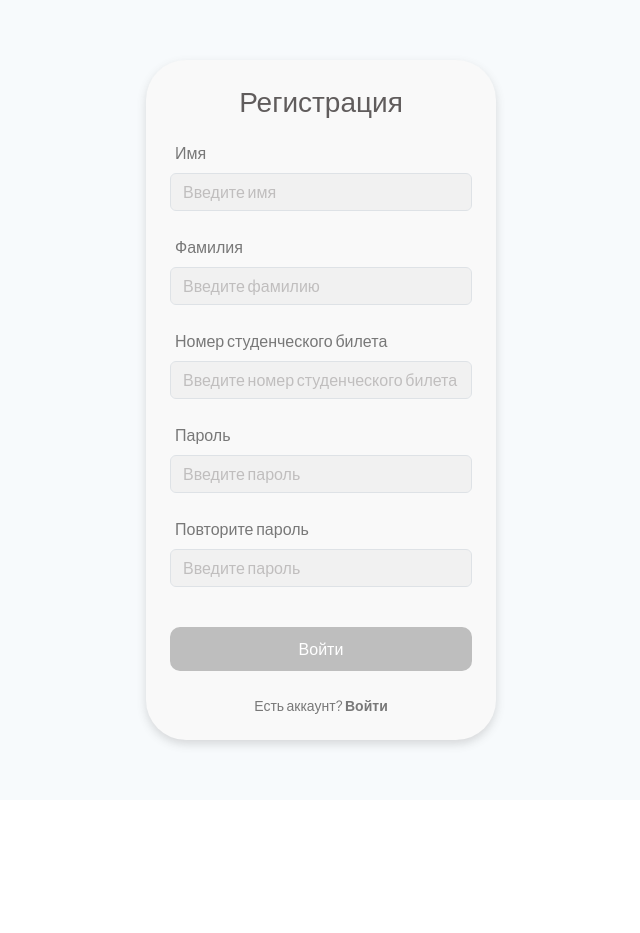
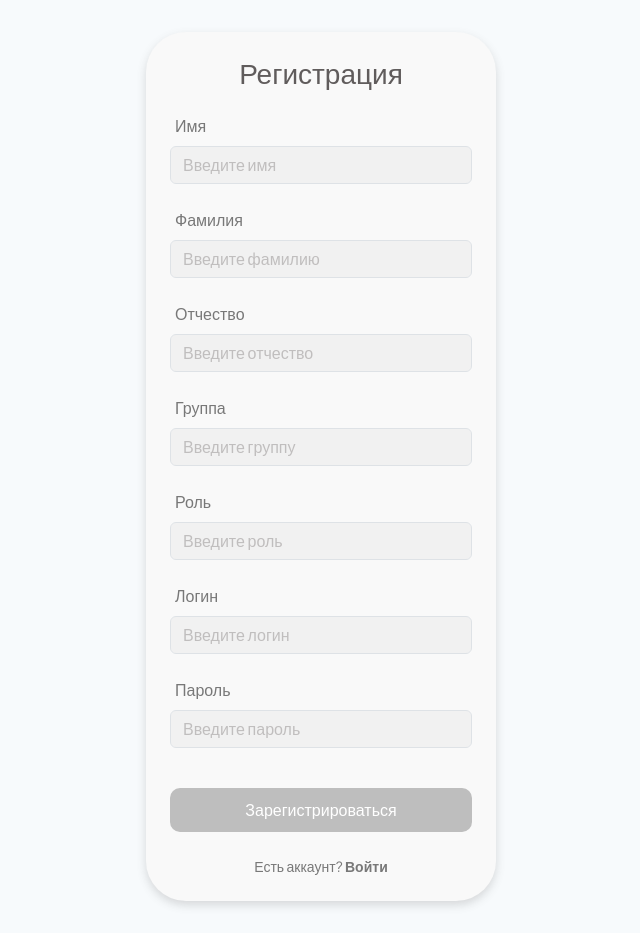
Before and after one commit to Showcase-of-projects/frontend, a React (Vite) app: page /signUp in a window 1280 px wide. Shown: the whole page, without its empty margins (319-959 px from the left). Before the commit the page ends 800 px from the top, so only its background shows below. Built offline with nearby package versions, Linux system fonts and the light colour scheme.

Commit message:
feat: add registration and authorization

```diff
--- a/package.json
+++ b/package.json
@@ -21,6 +21,7 @@
     "react-bootstrap": "^2.10.9",
     "react-bootstrap-icons": "^1.11.5",
     "react-dom": "^18.3.1",
+    "react-hook-form": "^7.55.0",
     "react-redux": "^9.2.0",
     "react-router-dom": "^7.3.0"
   },
--- a/src/App.jsx
+++ b/src/App.jsx
@@ -5,6 +5,7 @@ import { createBrowserRouter, RouterProvider } from "react-router-dom";
 import LoginPage from './page/LoginPage';
 import SignUpPage from './page/SignUpPage';
 import TopicPage from "./page/TopicPage";
+
 
 const router = createBrowserRouter([
   {
--- a/src/axiosInstance.js
+++ b/src/axiosInstance.js
@@ -1,11 +1,35 @@
-import axios from 'axios';
+import axios from "axios";
 
 const api = axios.create({
-    baseURL: 'http://localhost:8080',
-    timeout: 5000,
-    headers: {
-      'Content-Type': 'application/json',
-    },
-  });
+  baseURL: "http://localhost:8080",
+  timeout: 5000,
+  headers: {
+    "Content-Type": "application/json",
+  },
+});
+
+
+api.interceptors.request.use((config) => {
+  if(localStorage.getItem("token")) {
+    config.headers.Authorization = `Bearer ${localStorage.getItem("token")}`;
+  }
+  return config;
+});
+
+api.interceptors.response.use(
+  (response) => {
+    console.log("hi from success axios");
+    return response;
+  },
+  (error) => {
+    console.log("axios error:", error.message);
+    if (error.response && error.response.status === 401) {
+      localStorage.removeItem("token");
+      window.location.href = "/login";
+    }
+    throw error;
+  }
+);
+
 
 export default api;
--- a/src/css/auth.css
+++ b/src/css/auth.css
@@ -1,4 +1,16 @@
 .login-container {
+  display: flex;
+  justify-content: center;
+  align-items: flex-start;
+  min-height: 100vh;
+  background-color: #F7FAFC;
+  font-family: 'Plus Jakarta Sans', sans-serif;
+  width: 100%;
+  margin: 0;
+  padding: 2rem 1rem;
+}
+
+.auth-container {
     display: flex;
     justify-content: center;
     align-items: center;
@@ -8,10 +20,19 @@
     width: 100%;
     margin: 0;
     padding: 0;
+}
+
+  .auth-card{
+    width: 350px;
+    background-color: #F9F9F9;
+    border-radius: 40px;
+    padding: 1.5rem;
+    box-shadow: 0px 4px 10px rgba(82, 80, 80, 0.2);
   }
 
   .login-card {
-    width: 350px;
+    width: 100%;
+    max-width: 350px;
     background-color: #F9F9F9;
     border-radius: 40px;
     padding: 1.5rem;
--- a/src/page/LoginPage.jsx
+++ b/src/page/LoginPage.jsx
@@ -1,41 +1,75 @@
 import React from "react";
-import { Link } from "react-router-dom";
+import { Link, Navigate } from "react-router-dom";
+import { useDispatch } from "react-redux";
+import { login } from "../redux/slices/auth";
+import { useForm } from "react-hook-form";
 import "../css/auth.css";
 
 const LoginPage = () => {
+  const {
+    register,
+    handleSubmit,
+    formState: { errors, isValid },
+  } = useForm({ mode: "all" });
+  const dispatch = useDispatch();
+  const [redirect, setRedirect] = React.useState(false);
+
+  const onSubmit = async (data) => {
+    const response = await dispatch(login(data));
+
+    if (!response.payload) {
+      return alert("Не удалось войти");
+    }
+
+    if ("token" in response.payload.data) {
+      localStorage.setItem("token", response.payload.data.token);
+    }
+
+    setRedirect(true);
+  };
+
+  if (redirect) {
+    return <Navigate to="/" />;
+  }
+
   return (
-      <div className="login-container">
-        <div className="login-card">
+    <div className="auth-container">
+      <div className="auth-card">
         <h3 className="login-title">Вход</h3>
-          <form>
+        <form onSubmit={handleSubmit(onSubmit)}>
         <div className="form-group">
-              <label className="form-label">
-                Номер студенческого билета
-              </label>
+            <label className="form-label">Логин</label>
             <input
               type="text"
-                className="form-control login-input"
-                placeholder="Введите номер студенческого билета"
-                required
+              className={`form-control login-input ${
+                errors.login ? "input-error" : ""
+              }`}
+              placeholder="Введите логин"
+              {...register("login", { required: "Обязательное поле" })}
             />
+            {errors.login && <p className="error">{errors.login.message}</p>}
           </div>
 
           <div className="form-group">
-              <label className="form-label">
-                Пароль
-              </label>
+            <label className="form-label">Пароль</label>
             <input
               type="password"
-                className="form-control login-input"
+              className={`form-control login-input ${
+                errors.password ? "input-error" : ""
+              }`}
               placeholder="Введите пароль"
-                required
+              {...register("password", { required: "Обязательное поле" })}
             />
+            {errors.password && (
+              <p className="error">{errors.password.message}</p>
+            )}
           </div>
 
-            <button type="submit" className="login-button">
+          <button type="submit" className="login-button" disabled={!isValid}>
             Войти
           </button>
         </form>
+
         <div className="login-footer">
           <span>Нет аккаунта? </span>
           <Link to="/signup" className="login-link">
--- a/src/page/SignUpPage.jsx
+++ b/src/page/SignUpPage.jsx
@@ -1,70 +1,155 @@
 import React from "react";
-import { Link } from "react-router-dom";
+import { Link, Navigate } from "react-router-dom";
+import { useDispatch } from "react-redux";
+import { signup } from "../redux/slices/auth";
+import { useForm } from "react-hook-form";
 import "../css/auth.css";
+
 const SignUpPage = () => {
+  const {
+    register,
+    handleSubmit,
+    formState: { errors, isValid },
+  } = useForm({ mode: "onChange" });
+  const dispatch = useDispatch();
+  const [redirect, setRedirect] = React.useState(false);
+
+  const onSubmit = async (data) => {
+    const response = await dispatch(signup(data));
+
+    if (!response.payload) {
+      return alert("Не удалось зарегистрироваться");
+    }
+
+    if ("token" in response.payload.data) {
+      localStorage.setItem("token", response.payload.data.token);
+    }
+
+    setRedirect(true);
+  };
+
+  if (redirect) {
+    return <Navigate to="/" />;
+  }
+
   return (
     <div className="login-container">
       <div className="login-card">
         <h3 className="login-title">Регистрация</h3>
-        <form>
+        <form onSubmit={handleSubmit(onSubmit)}>
           <div className="form-group">
             <label className="form-label">Имя</label>
             <input
               type="text"
-              className="form-control login-input"
+              className={`form-control login-input ${
+                errors.name ? "input-error" : ""
+              }`}
               placeholder="Введите имя"
-              required
+              {...register("name", { required: "Обязательное поле" })}
             />
+            {errors.name && <p className="error">{errors.name.message}</p>}
           </div>
 
           <div className="form-group">
             <label className="form-label">Фамилия</label>
             <input
               type="text"
-              className="form-control login-input"
+              className={`form-control login-input ${
+                errors.surname ? "input-error" : ""
+              }`}
               placeholder="Введите фамилию"
-              required
+              {...register("surname", { required: "Обязательное поле" })}
             />
+            {errors.surname && (
+              <p className="error">{errors.surname.message}</p>
+            )}
           </div>
 
           <div className="form-group">
-            <label className="form-label">Номер студенческого билета</label>
+            <label className="form-label">Отчество</label>
             <input
               type="text"
-              className="form-control login-input"
-              placeholder="Введите номер студенческого билета"
-              required
+              className={`form-control login-input ${
+                errors.patronymic ? "input-error" : ""
+              }`}
+              placeholder="Введите отчество"
+              {...register("patronymic", { required: "Обязательное поле" })}
             />
+            {errors.patronymic && (
+              <p className="error">{errors.patronymic.message}</p>
+            )}
           </div>
 
           <div className="form-group">
-              <label className="form-label">
-                Пароль
-              </label>
+            <label className="form-label">Группа</label>
+            <input
+              type="text"
+              className={`form-control login-input ${
+                errors.group ? "input-error" : ""
+              }`}
+              placeholder="Введите группу"
+              {...register("group", { required: "Обязательное поле" })}
+            />
+            {errors.group && <p className="error">{errors.group.message}</p>}
+          </div>
+
+          <div className="form-group">
+            <label className="form-label">Роль</label>
+            <input
+              type="text"
+              className={`form-control login-input ${
+                errors.role ? "input-error" : ""
+              }`}
+              placeholder="Введите роль"
+              {...register("role", { required: "Обязательное поле" })}
+            />
+            {errors.role && <p className="error">{errors.role.message}</p>}
+          </div>
+
+          <div className="form-group">
+            <label className="form-label">Логин</label>
+            <input
+              type="text"
+              className={`form-control login-input ${
+                errors.login ? "input-error" : ""
+              }`}
+              placeholder="Введите логин"
+              {...register("login", { required: "Обязательное поле" })}
+            />
+            {errors.login && <p className="error">{errors.login.message}</p>}
+          </div>
+
+          <div className="form-group">
+            <label className="form-label">Пароль</label>
+            <input
+              type="password"
+              className={`form-control login-input ${
+                errors.password ? "input-error" : ""
+              }`}
+              placeholder="Введите пароль"
+              {...register("password", { required: "Обязательное поле" })}
+            />
+            {errors.password && (
+              <p className="error">{errors.password.message}</p>
+            )}
+          </div>
+
+          {/* <div className="form-group">
+            <label className="form-label">Повторите пароль</label>
             <input
               type="password"
               className="form-control login-input"
               placeholder="Введите пароль"
-                required
+              {...register("confirmPassword", { required: "Повторите пароль" })}
             />
-            </div>
+            {errors.confirmPassword && <p className="error">{errors.confirmPassword.message}</p>}
+          </div> */}
 
-            <div className="form-group">
-              <label className="form-label">
-                Повторите пароль
-              </label>
-              <input
-                type="password"
-                className="form-control login-input"
-                placeholder="Введите пароль"
-                required
-              />
-            </div>
-
-            <button type="submit" className="login-button">
-              Войти
+          <button type="submit" className="login-button" disabled={!isValid}>
+            Зарегистрироваться
           </button>
         </form>
+
         <div className="login-footer">
           <span>Есть аккаунт? </span>
           <Link to="/login" className="login-link">
--- /dev/null
+++ b/src/redux/slices/auth.js
@@ -0,0 +1,57 @@
+import { createSlice, createAsyncThunk } from "@reduxjs/toolkit";
+import api from "../../axiosInstance";
+
+
+export const login = createAsyncThunk("/api/v1/auth/login", async (params) => {
+    const response = await api.post(
+      `api/v1/auth/authenticate?login=${params.login}&password=${params.password}`
+    );
+    return response;
+  });
+
+  export const signup = createAsyncThunk(
+    "/api/v1/auth/register",
+    async (params) => {
+      console.log("params", params.name);
+      const response = await api.post(
+        `/api/v1/auth/register`,
+        params
+      );
+      return response;
+    }
+  );
+
+  const initialState = {
+    data: null,
+  };
+
+  const authSlice = createSlice({
+    name: "auth",
+    initialState,
+    reducers: {
+      logout: (state) => {
+        localStorage.removeItem("token");
+        state.data = null;
+      },
+    },
+    extraReducers: (builder) => {
+      builder
+        .addCase(login.fulfilled, (state, action) => {
+          state.data = action.payload;
+        })
+        .addCase(login.rejected, (state) => {
+          state.data = null;
+        })
+
+        .addCase(signup.fulfilled, (state, action) => {
+          state.data = action.payload.data;
+          state.status = "loaded";
+        })
+        .addCase(signup.rejected, (state) => {
+          state.data = null;
+        })
+    },
+  });
+
+  export const { logout } = authSlice.actions;
+  export default authSlice.reducer;
--- a/src/redux/store.js
+++ b/src/redux/store.js
@@ -1,9 +1,11 @@
 import { configureStore } from '@reduxjs/toolkit';
 import topicsReducer from './slices/topics';
+import authReducer from './slices/auth';
 
 export const store = configureStore({
   reducer: {
     topics: topicsReducer,
+    auth: authReducer,
   },
 });
 
```
Also changed, not shown: src/components/Header.jsx (+17 -0 lines), src/page/HomePage.jsx (+8 -0 lines), 1 other file (tests, documents, lock files or other folders). Lines whose indentation alone changed are shown as unchanged.
